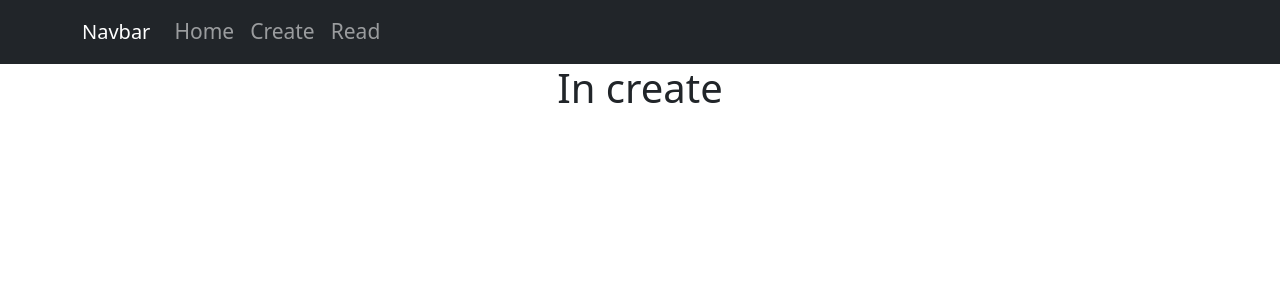
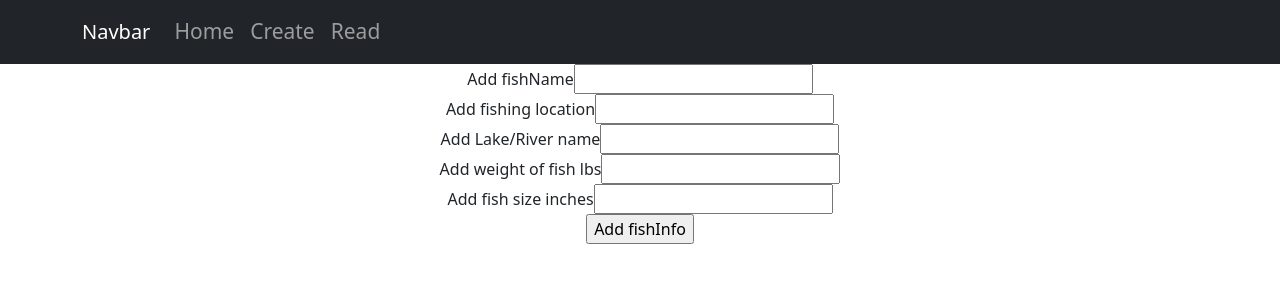
Before and after one commit to AaronCronnelly/Fishery, a React (Create React App) app in the folder fishery/: page /Create in a window 1280 px wide. Shown: the top 300 px of the page. Built offline with nearby package versions, Linux system fonts and the light colour scheme.

Commit message:
Working on create function: form is set up and data is being sent in terminal, now jsut hvae to work on the backend server to make sure its working

```diff
--- a/fishery/package.json
+++ b/fishery/package.json
@@ -6,6 +6,7 @@
     "@testing-library/jest-dom": "^5.17.0",
     "@testing-library/react": "^13.4.0",
     "@testing-library/user-event": "^13.5.0",
+    "axios": "^1.6.2",
     "bootstrap": "^5.3.2",
     "react": "^18.2.0",
     "react-bootstrap": "^2.9.1",
--- a/fishery/src/componets/Create.js
+++ b/fishery/src/componets/Create.js
@@ -1,8 +1,70 @@
-function Create(){
+import { useState } from "react";
+import axios from "axios";
+
+function Create() {
+    //Entres for data
+    const [name, setName] = useState('');
+    const [location, setLocation] = useState('');
+    const [lake, setLake] = useState('');
+    const [weight, setWeight] = useState('');
+    const [size, setSize] = useState('');
+
+    const handleSubmit = (e) => {
+        e.preventDefault();
+
+        console.log("Name: " + name + "Location: " + location + "Lake: " + lake
+            + "Weight: " + weight + "Size: " + size);
+
+        const fishInfo = {
+            name: name,
+            location: location,
+            lake: lake,
+            weight: weight,
+            size: size
+        };
+        axios.post('http://localhost:4000/api/fishInfo', fishInfo)
+            .then()
+            .catch();
+    };
+    //info and data entry for database
     return (
-        // console.log("In creteat file")
         <div>
-            <h1>In create</h1>
+            <form onSubmit={handleSubmit}>
+                <div className="form">
+                    <label>Add fishName</label>
+                    <input type="text" className="from-Entry"
+                        value={name}
+                        onChange={(e) => { setName(e.target.value) }} />
+                </div>
+                <div className="form">
+                    <label>Add fishing location</label>
+                    <input type="text" className="from-Entry"
+                        value={location}
+                        onChange={(e) => { setLocation(e.target.value) }} />
+                </div>
+                <div className="form">
+                    <label>Add Lake/River name</label>
+                    <input type="text" className="from-Entry"
+                        value={lake}
+                        onChange={(e) => { setLake(e.target.value) }} />
+                </div>
+                <div className="form">
+                    <label>Add weight of fish lbs</label>
+                    <input type="text" className="from-Entry"
+                        value={weight}
+                        onChange={(e) => { setWeight(e.target.value) }} />
+                </div>
+                <div className="form">
+                    <label>Add fish size inches</label>
+                    <input type="text" className="from-Entry"
+                        value={size}
+                        onChange={(e) => { setSize(e.target.value) }} />
+                </div>
+                <div>
+                    <input type="submit"
+                    value="Add fishInfo"></input>
+                </div>
+            </form>
         </div>
     );
 }
```
Also changed, not shown: 1 other file (tests, documents, lock files or other folders).
